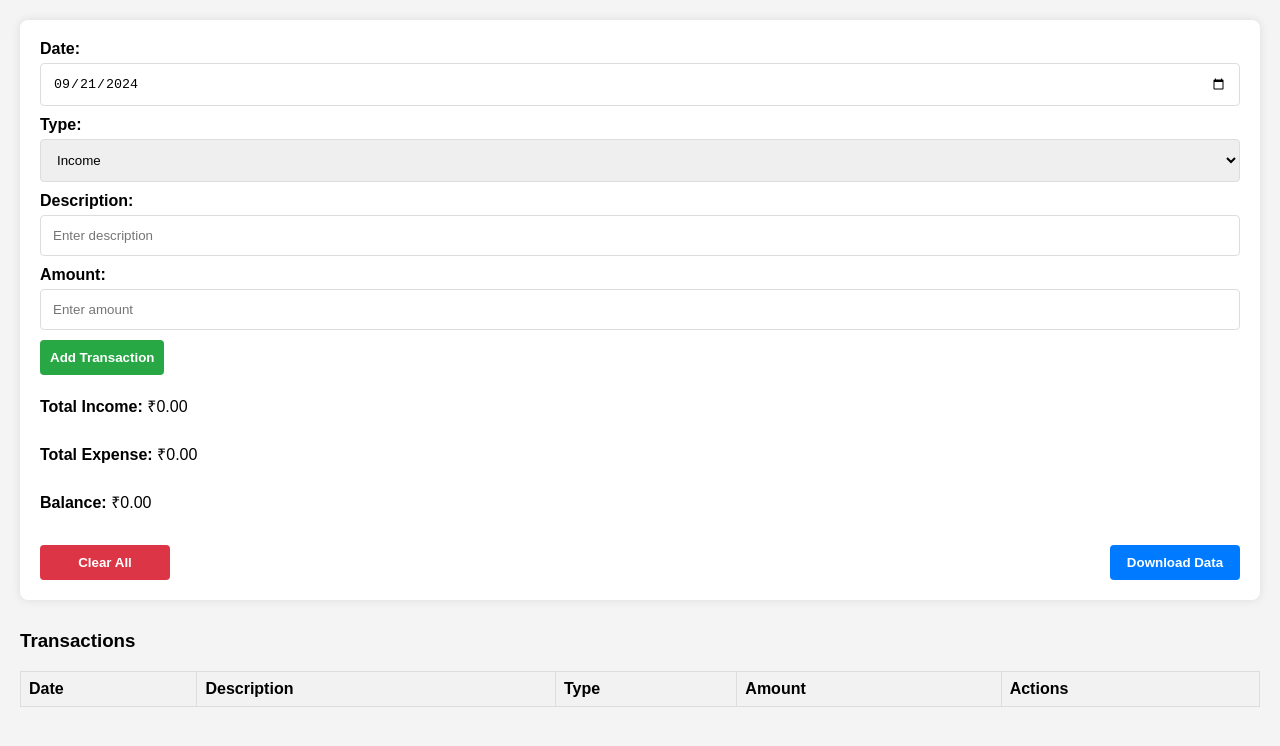
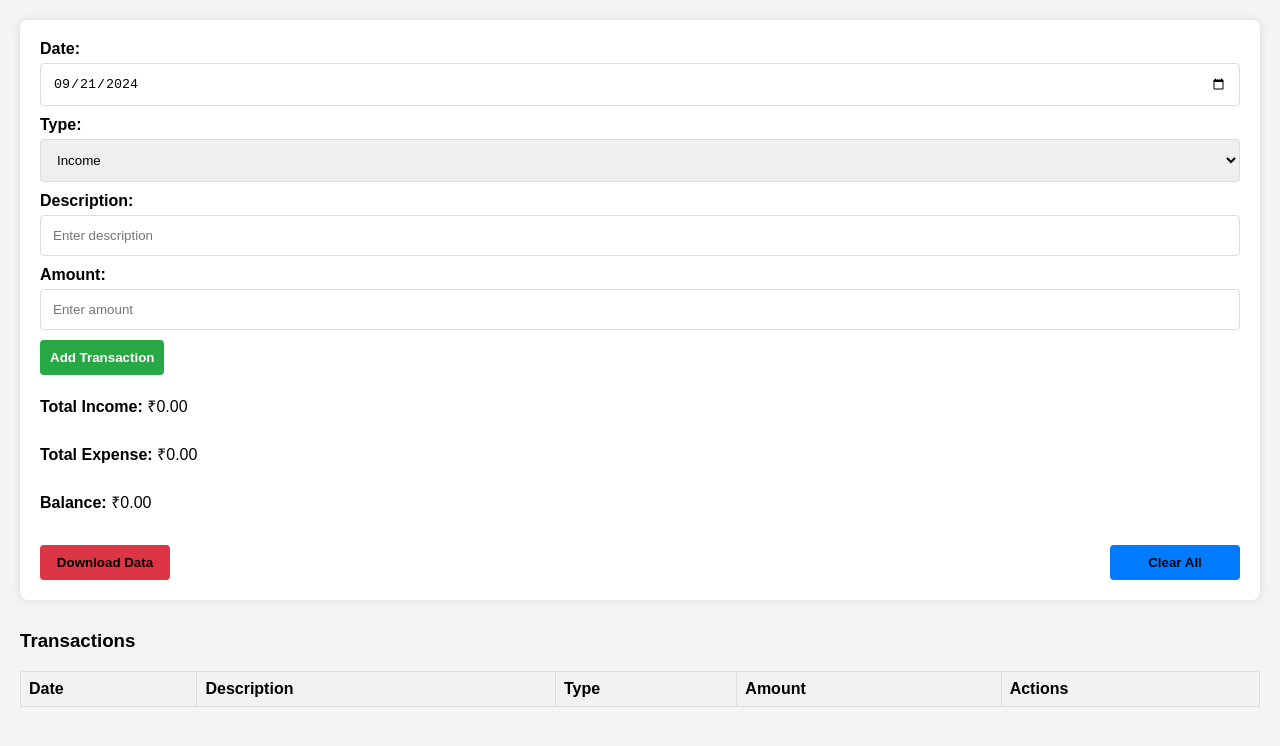
Before and after one commit to sahal747/income, a plain HTML site: page index.html in a window 1280 px wide. Drawn offline with Linux system fonts and the light colour scheme.

Commit message:
Update index.html

```diff
--- a/index.html
+++ b/index.html
@@ -1,4 +1,3 @@
-
 <!DOCTYPE html>
 <html lang="en">
 <head>
@@ -64,13 +63,14 @@
             color: white;
         }
         .clear-btn, .download-btn {
-            background-color: #dc3545;
-            color: white;
             width: 130px; /* Same size for both buttons */
             margin-top: 10px;
         }
+        .clear-btn {
+            background-color: #007bff;
+        }
         .download-btn {
-            background-color: #007bff;
+            background-color: #dc3545;
         }
         .transactions-container {
             margin-top: 30px;
@@ -131,8 +131,8 @@
         </div>
 
         <div class="actions">
+            <button id="export-data" class="download-btn">Download Data</button>
             <button id="clear-all" class="clear-btn">Clear All</button>
-            <button id="export-data" class="download-btn">Download Data</button>
         </div>
     </div>
 
```
